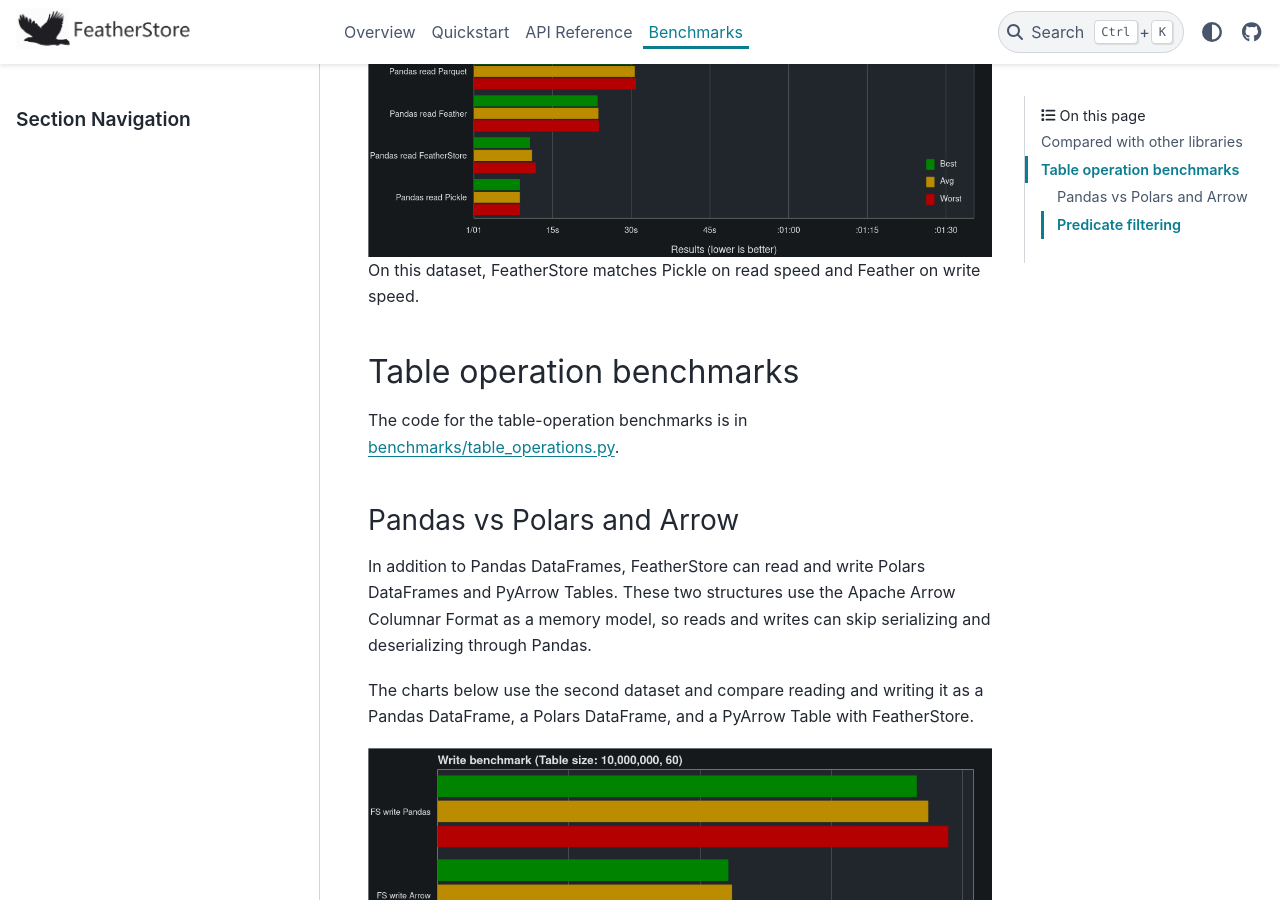
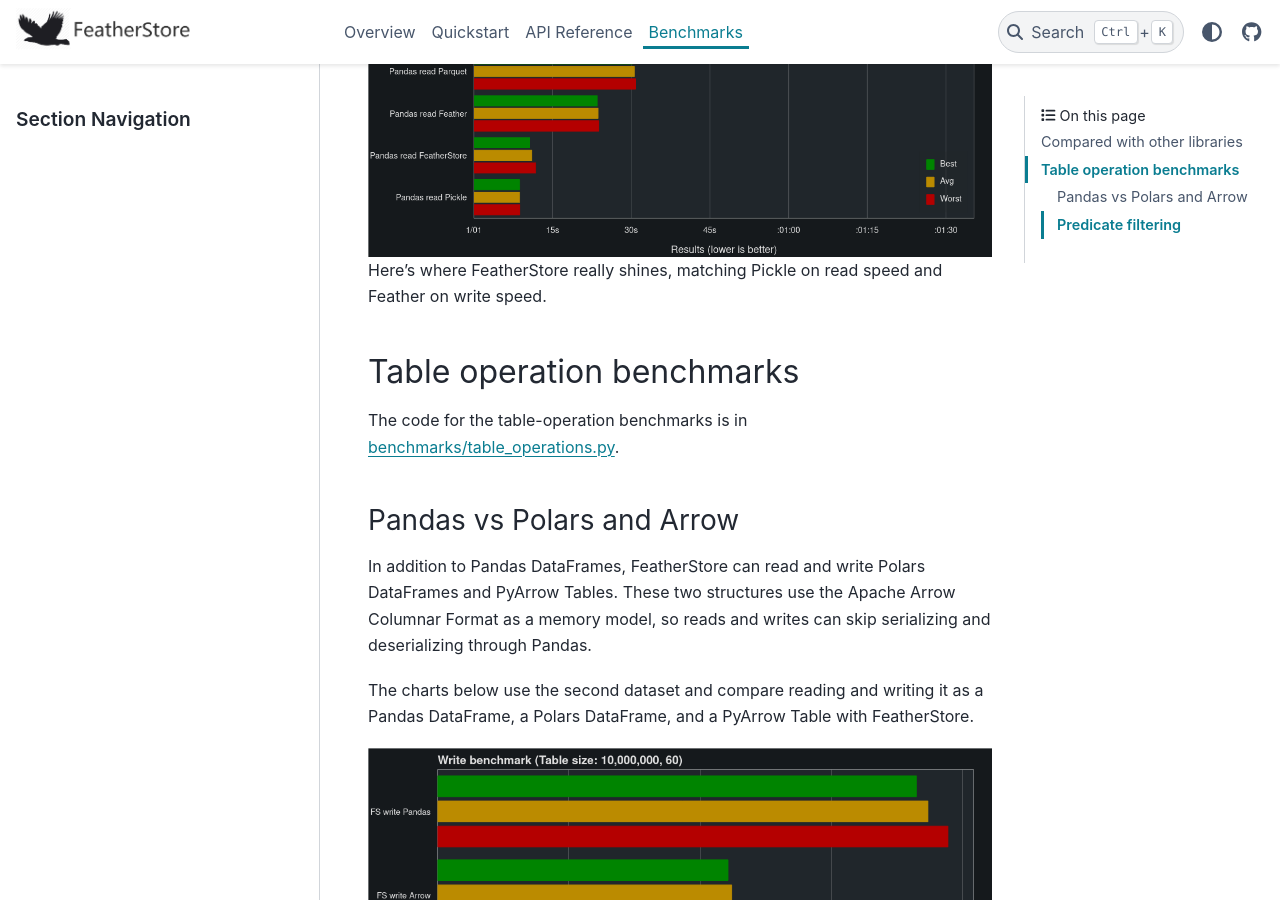
Before and after one commit to hakonmh/featherstore, a Sphinx documentation site: the page built from docs/Benchmarks.rst, in a window 1280 px wide and 900 px high, scrolled down 1992 px. Built offline with Sphinx 7.4.7 and the PyData theme 0.15.4, drawn with Linux system fonts in a browser that asks for light colours.

Commit message:
Restore the original second-dataset benchmark closer.
The previous phrasing reads more naturally than the flattened rewrite.

Co-authored-by: hakonmh <hakonmh@users.noreply.github.com>

```diff
--- a/docs/Benchmarks.rst
+++ b/docs/Benchmarks.rst
@@ -50,8 +50,8 @@ floats, and datetimes, with 10 columns of each type.
     :width: 750
     :align: center
 
-On this dataset, FeatherStore matches Pickle on read speed and Feather on write
-speed.
+Here's where FeatherStore really shines, matching Pickle on read speed and
+Feather on write speed.
 
 Table operation benchmarks
 ++++++++++++++++++++++++++
```
